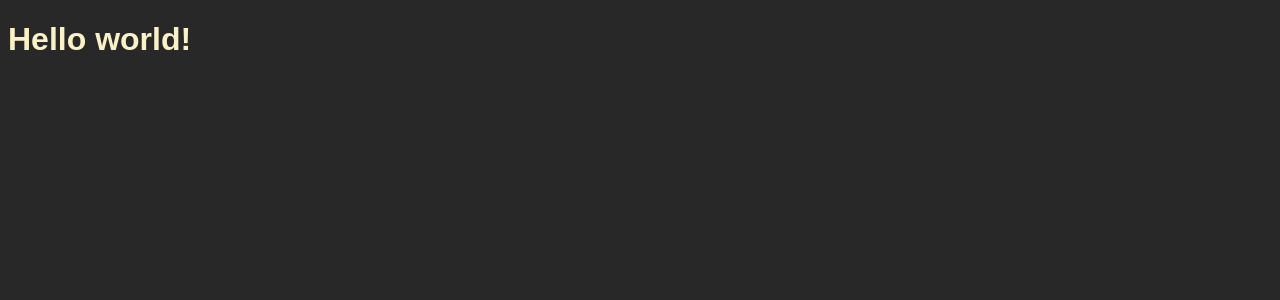
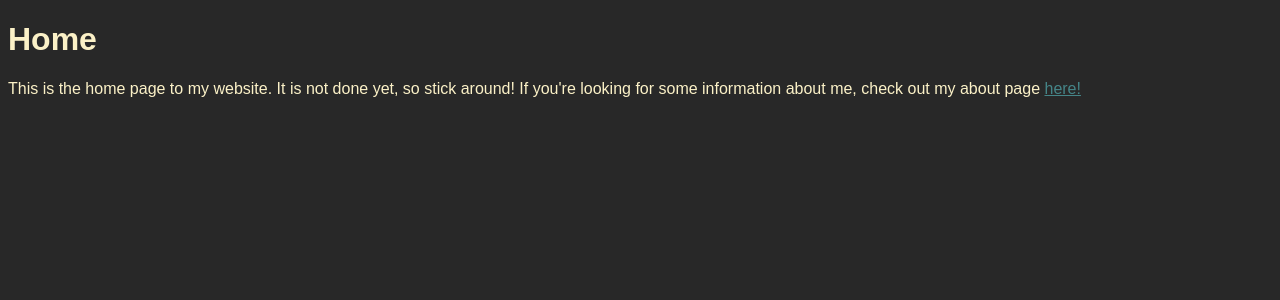
Before and after one commit to iivusly/iivusly.github.io, a Next.js app: page / in a window 1280 px wide. Shown: the top 300 px of the page. Built offline with nearby package versions, Linux system fonts and the light colour scheme; a web font is replaced by a local one.

Commit message:
feat: very basic information...

```diff
--- a/src/app/page.tsx
+++ b/src/app/page.tsx
@@ -1,7 +1,14 @@
+import Link from "next/link";
+
 export default async function HomePage() {
   return (
     <>
-      <h1>Hello world!</h1>
+      <h1>Home</h1>
+      <p>
+        This is the home page to my website. It is not done yet, so stick
+        around! If you're looking for some information about me, check out my
+        about page <Link href="/about">here!</Link>
+      </p>
     </>
   );
 }
--- a/src/components/globalStyles.ts
+++ b/src/components/globalStyles.ts
@@ -7,6 +7,10 @@ const GlobalStyles = createGlobalStyle`
     background-color: ${(props) => props.theme.background.primary};
     color: ${(props) => props.theme.foreground.primary};
   }
+
+  a {
+    color: ${(props) => props.theme.palette.blue.dark}
+  }
 `;
 
 export default GlobalStyles;
```
Also changed, not shown: src/app/about/page.tsx (added, +8 -0 lines).
